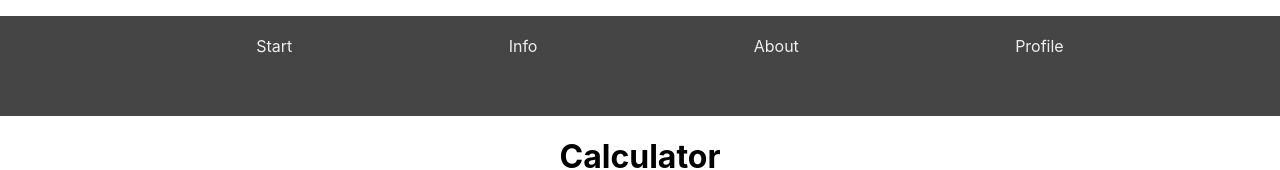
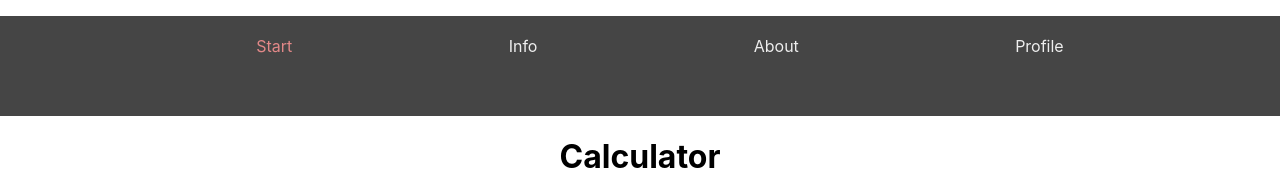
Before and after one commit to sarablom/react-test, a React (Create React App) app: page / in a window 1280 px wide. Shown: the top 170 px of the page. Built offline with nearby package versions, Linux system fonts and the light colour scheme.

Commit message:
restructure navbar component to accept props

```diff
--- a/src/components/Navbar.tsx
+++ b/src/components/Navbar.tsx
@@ -1,38 +1,48 @@
-import React from 'react'
-import { Link } from '../models/Link'
-import styled from 'styled-components/macro';
+import { useState } from 'react';
+import styled from "styled-components/macro";
 
 interface Props {
     items: string[];
   }
 
+function Navbar({ items }: Props) {
+    const [isActive, setIsActive] = useState('Start');
 
+    function addClassHandler(e: any) {
+        setIsActive(e.target.innerHTML);
+    }
 
-function Navbar({ items }: Props) {
   return (
     <NavbarWrapper>
-            <ListWrapper onClick={() => console.log(items)}>
-                {items.map(item => (
-                    <li key={item}>
+      <ListWrapper>
+        {items.map((item) => (
+          <ListElement
+            key={item}
+            onClick={(e) => addClassHandler(e)}
+            className={isActive === item ? 'selected' : ''}
+            >
             {item}
-                    </li>
+          </ListElement>
         ))}
       </ListWrapper>
     </NavbarWrapper>
-    )
+  );
 }
 
-const NavbarWrapper = styled.nav `
+const NavbarWrapper = styled.nav`
   background: #454545;
   color: #eee;
   height: 100px;
-`
+`;
 
-const ListWrapper = styled.ul `
+const ListWrapper = styled.ul`
   display: flex;
   justify-content: space-evenly;
   list-style-type: none;
   padding-top: 20px;
-`
+`;
+const ListElement = styled.li`
+  cursor: pointer;
+`;
 
-export default Navbar
+export default Navbar;
--- a/src/index.css
+++ b/src/index.css
@@ -11,3 +11,7 @@ code {
   font-family: source-code-pro, Menlo, Monaco, Consolas, 'Courier New',
     monospace;
 }
+
+.selected {
+  color: rgb(226, 136, 136);
+}
--- a/src/models/Link.ts
+++ /dev/null
@@ -1,3 +0,0 @@
-export interface Link {
-    items: string[];
-}
```
Also changed, not shown: 1 other file (tests, documents, lock files or other folders). Lines whose indentation alone changed are shown as unchanged.
